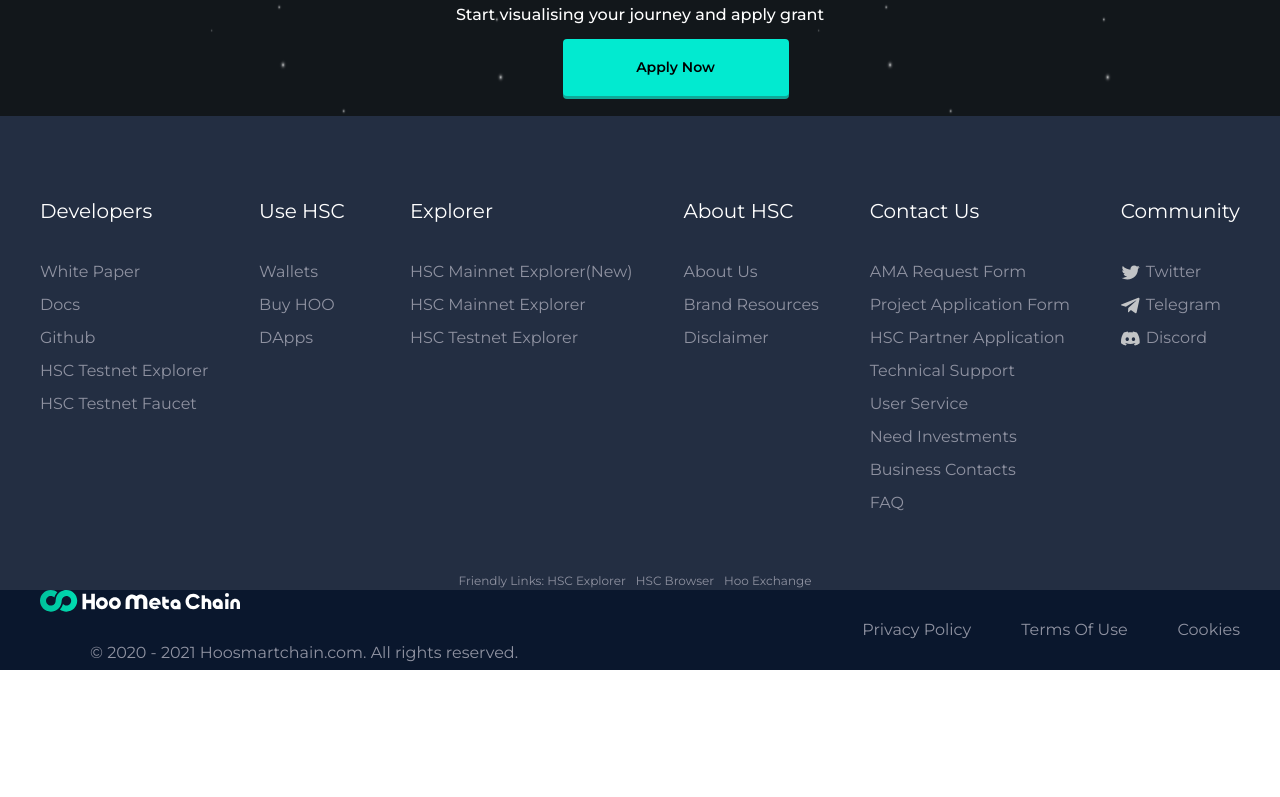
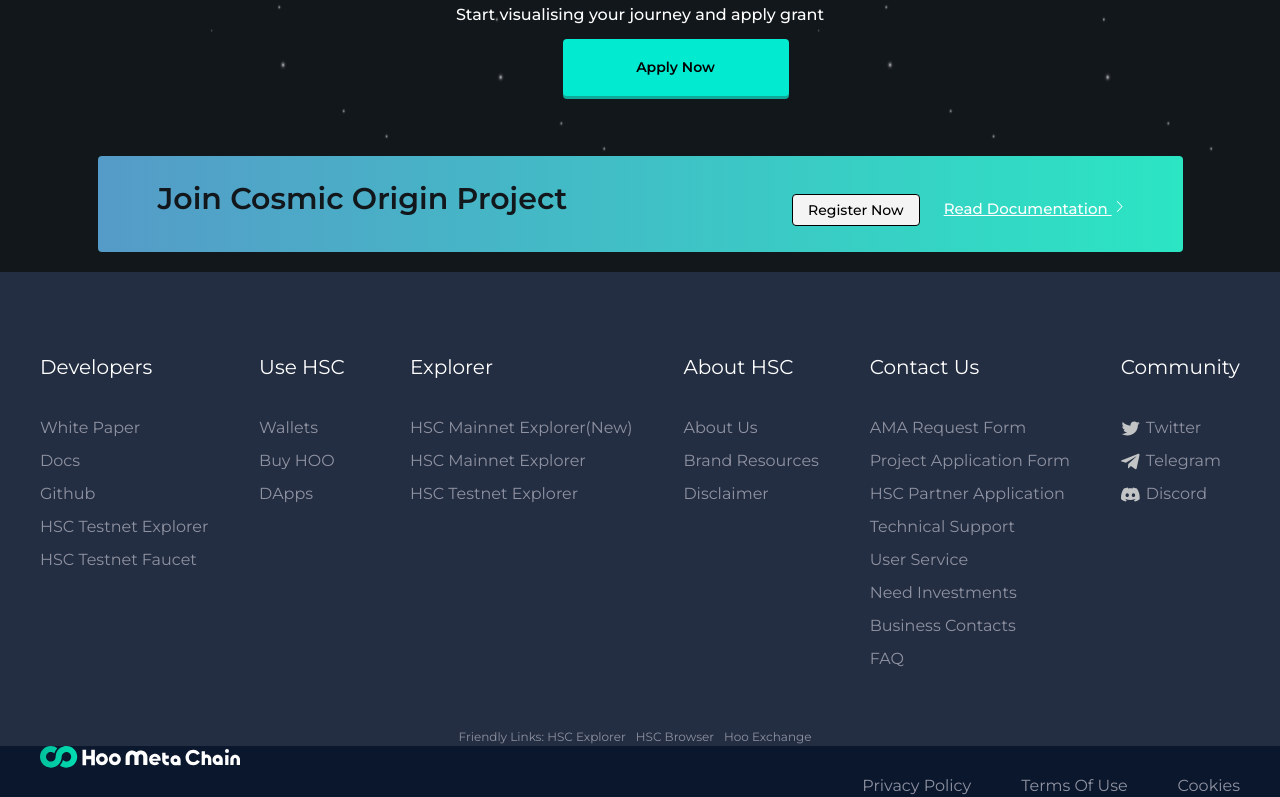
Before and after one commit to rizwanzaheer/hsc-revamp, a Vue app: page / in a window 1280 px wide. Shown: the part 1547-2344 px from the top of the page. Before the commit the page ends 2240 px from the top, so only its background shows below. Built offline with nearby package versions, Linux system fonts and the light colour scheme.

Commit message:
add the cosmic layout section

```diff
--- a/src/pages/home/index.vue
+++ b/src/pages/home/index.vue
@@ -237,6 +237,43 @@
                 </el-col>
             </el-row>
             <!-- visualization section ends -->
+
+            <!-- Join cosmic section starts -->
+            <el-row class="mt-20" justify="center">
+                <el-col :span="21" class="bg-gradient-to-r from-[#559BC8] to-[#2BE5C3]">
+                    <el-row justify="center" :gutter="10" class="!items-center">
+                        <el-col :span="14" class="h-32">
+                            <div class="grid-content">
+                                <h1
+                                    class="text-[#12171B] leading-[36.57px] font-[600] text-[30px] mt-[4%] ml-20"
+                                >Join Cosmic Origin Project</h1>
+                            </div>
+                        </el-col>
+                        <el-col :span="10">
+                            <div class="grid-content text-center">
+                                <el-button
+                                    type="info"
+                                    plain
+                                    class="hover:bg-black hover:text-white mt-4 border-black text-black"
+                                >Register Now</el-button>
+                                <el-link
+                                    class="text-[15px] leading-[24px] font-[500] ml-8 mt-3"
+                                    :underline="true"
+                                    href="https://hoo.com"
+                                    target="_blank"
+                                >
+                                    Read Documentation
+                                    <!-- <i class="el-icon-view el-icon--right"></i> -->
+                                    <el-icon>
+                                        <arrow-right />
+                                    </el-icon>
+                                </el-link>
+                            </div>
+                        </el-col>
+                    </el-row>
+                </el-col>
+            </el-row>
+            <!-- Join cosmic section ends -->
         </div>
     </el-main>
 </template>
```
